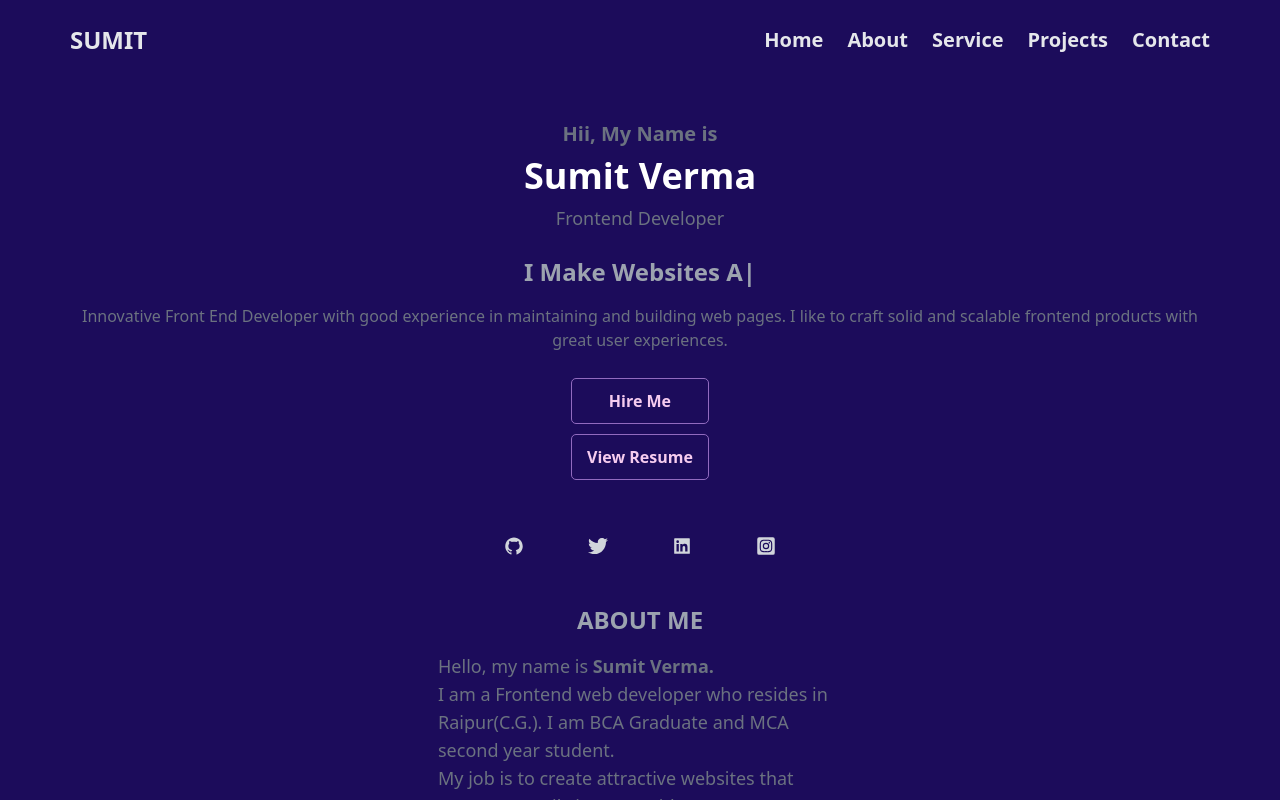
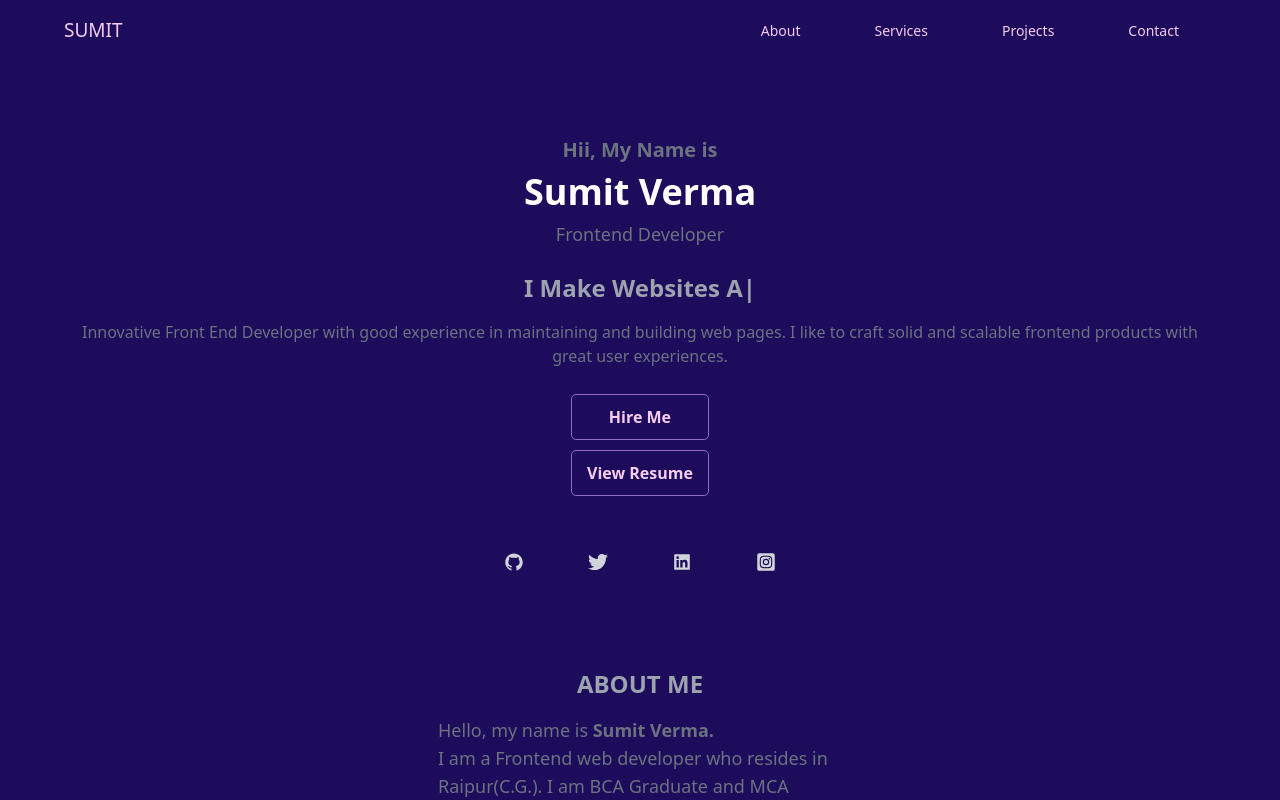
Before and after one commit to SUM-X-0604/my_portfolio, a React (Create React App) app: page / in a window 1280 px wide. Shown: the top 800 px of the page. Built offline with nearby package versions, Linux system fonts and the light colour scheme.

Commit message:
nav bar fixed

```diff
--- a/package.json
+++ b/package.json
@@ -16,6 +16,7 @@
     "react-reveal": "^1.2.2",
     "react-router-dom": "^6.3.0",
     "react-scripts": "5.0.1",
+    "react-scroll": "^1.8.7",
     "react-typed": "^1.2.0",
     "web-vitals": "^2.1.4"
   },
--- a/src/components/Header.js
+++ b/src/components/Header.js
@@ -13,7 +13,7 @@ const Header = () => {
     return (
         <>
             {/* Section */}
-            <section className='h-[100%] '>
+            <section className='h-[100%] pt-24 pb-12'>
 
                 {/* Container */}
                 <div div className='max-w-[1140px] m-auto flex flex-col'>
--- /dev/null
+++ b/src/components/NavBar.css
@@ -0,0 +1,189 @@
+.nav-container {
+    width: 100%;
+    height: 60px;
+    background: transparent;
+    position: fixed;
+    right: 0;
+    top: 0;
+    z-index: 1;
+}
+
+.nav-container.active {
+    backdrop-filter: blur(17px) saturate(191%);
+    background-color: rgba(61, 44, 141, 0.66);
+}
+
+.navbar {
+    width: 90%;
+    margin: auto;
+    height: 60px;
+    display: flex;
+    align-items: center;
+    justify-content: space-between;
+    /* position: relative; */
+}
+
+.logo > h1 {
+    color: #f6ccef;
+    font-size: 19px;
+    text-transform: capitalize;
+    margin: 0;
+    animation: scale-up-center 0.4s cubic-bezier(0.390, 0.575, 0.565, 1.000) 0.1s both;
+    cursor: pointer;
+}
+
+@keyframes scale-up-center {
+    0% {
+      transform: scale(0.5);
+    }
+    100% {
+      transform: scale(1);
+    }
+  }
+
+
+.list-group {
+    display: flex;
+    align-items: center;
+    justify-content: space-between;
+}
+
+.list-group.active {
+    transform: translateX(0);
+}
+
+.nav-link {
+    display: inline-block;
+    text-decoration: none;
+    margin: 0  25px;
+    color: #f6ccef;
+    font-size: 14px;
+    cursor: pointer;
+    text-transform: capitalize;
+    font-weight: 400;
+    border: 2px solid transparent;
+    padding: 8px 10px;
+    text-align: center;
+    position: relative;
+    animation: fade-in-fwd 3s cubic-bezier(0.390, 0.575, 0.565, 1.000) 0.2s forwards;
+}
+
+@keyframes fade-in-fwd {
+    0% {
+      transform: translateZ(-80px);
+      opacity: 0;
+    }
+    100% {
+      transform: translateZ(0);
+      opacity: 1;
+    }
+}
+
+
+.nav-link:before {
+    content: '';
+    position: absolute;
+    width: 102%;
+    height: 3px;
+    border-radius: 4px;
+    right: 0;
+    top: -3px;
+    background: #d700ff;
+    transform: scale(0);
+}
+
+.nav-link:hover::before {
+    color: #d700ff;
+    font-weight: 400;
+    transition: all 0.3s linear;
+    transform: scale(1.1);
+    font-size: 14px;
+}
+
+.nav-link:active {
+    color: #d700ff;
+    font-weight: 400;
+    transition: all 0.3s linear;
+}
+
+.icons {
+    cursor: pointer;
+    display: none;
+    animation: fade-in-fwd 3s cubic-bezier(0.390, 0.575, 0.565, 1.000) 0.2s forwards;
+
+}
+
+.bar1, .bar3 {
+    width: 25px;
+    margin: 4px;
+    height: 3px;
+    background: #f6ccef;
+    border-radius: 5px;
+    transition: all 0.5s cubic-bezier(.17,.67,.83,.67);
+}
+
+.bar2 {
+    width: 20px;
+    margin: 4px;
+    height: 3px;
+    background: #f6ccef;
+    transition: all 0.5 cubic-bezier(.17,.67,.83,.67);
+    border-radius: 5px;
+}
+
+.bar1.active {
+    transform: rotate(-45deg) translate(-5px, 6px);
+}
+
+.bar2.active {
+    /* opacity: 0; */
+    animation: fade-in 1s cubic-bezier(0.390, 0.575, 0.565, 1.000) forwards;
+}
+
+@keyframes fade-in {
+    0% {
+      /* transform: translateZ(-80px); */
+      opacity: 1;
+    }
+    100% {
+      transform: translateZ(0);
+      opacity: 0;
+    }
+}
+
+.bar3.active {
+    transform: rotate(45deg) translate(-5px, -6px);
+}
+
+@media screen and (max-width: 660px) {
+    .list-group {
+        position: absolute;
+        right: 0;
+        height: 92vh;
+        width: 50%;
+        top: 60px;
+        backdrop-filter: blur(17px) saturate(191%);
+        background-color: rgba(61, 44, 141, 0.66);
+        /* border: 1px solid #f6ccefa4; */
+        display: flex;
+        justify-content: flex-start;
+        flex-direction: column;
+        align-items: center;
+        transform: translateX(100%);
+        transition: transform 0.6s ease-in;
+    }
+
+    .nav-link {
+        width: 50%;
+        margin: 40px 0;
+        animation: fade-in-fwd 3s cubic-bezier(0.390, 0.575, 0.565, 1.000) 0.2s forwards;
+    }
+
+    .icons {
+        display: block;
+    }
+
+    .list-group li {
+        font-size: 16px;
+    }
+}
--- a/src/components/NavBar.js
+++ b/src/components/NavBar.js
@@ -1,91 +1,190 @@
-import React, { useState } from "react";
-import { AiOutlineMenu, AiOutlineClose } from "react-icons/ai";
+// import React, { useState } from "react";
+// import { AiOutlineMenu, AiOutlineClose } from "react-icons/ai";
+
+// const Navbar = () => {
+//     const [nav, setNav] = useState(false);
+//     const [scroll, setScroll] = useState(false);
+
+//     const menuHandler = () => {
+//         setNav(!nav);
+//     };
+
+//     const background = () => {
+//         if (window.scrollY >= 60) {
+//             setScroll(true)
+//         } else {
+//             setScroll(false)
+//         }
+//     }
+
+//     window.addEventListener('scroll', background)
+
+
+//     return (
+//         <>
+//             {/* navbar */}
+//             {/* navbar */}
+//             <nav className={scroll ? 'bkd w-full h-20 px-6 bg-transparent bg-scroll sticky top-0 bg-red-600' : "w-full h-20 px-6 bg-transparent bg-scroll sticky top-0 "}>
+//                 <div className="max-w-[1140px] m-auto flex justify-between items-center h-full  ">
+
+//                     {/* desktop view */}
+//                     <div >
+//                         <h1 className="text-2xl font-bold cursor-pointer text-gray-200">SUMIT</h1>
+//                     </div>
+//                     <div className="hidden sm:block " >
+//                         <ul className="flex text-gray-200 text-xl items-center space-x-6 font-semibold ">
+//                             <li
+//                                 className="navlink">Home
+//                             </li>
+//                             <li
+//                                 className="navlink">About
+//                             </li>
+//                             <li
+//                                 className="navlink">Service
+//                             </li>
+//                             <li
+//                                 className="navlink">Projects
+//                             </li>
+//                             <li
+//                                 className="navlink">Contact
+//                             </li>
+//                         </ul>
+//                     </div>
+
+//                     {/* Hamburger */}
+//                     <div
+//                         onClick={menuHandler}
+//                         className="block sm:hidden"
+//                     >
+//                         {nav ? (
+//                             <AiOutlineClose size={20} className="sm:hidden text-gray-200" />
+//                         ) : (
+//                             <AiOutlineMenu size={20} className="sm:hidden text-gray-200 " />
+//                         )}
+//                     </div>
+
+//                     {/* Movile View */}
+//                     <div
+//                         className={
+//                             nav
+//                                 ? "bkd w-full absolute z-100  text-gray-200 flex font-bold text-xl justify-center text-center left-0 top-20 py-8 drop-shadow-2xl md:hidden z-[7]"
+//                                 : "absolute left-[-100%]"
+//                         }
+
+//                     >
+//                         <ul className="space-y-4">
+//                             <li className="py-2 cursor-pointer ">Home</li>
+//                             <li className="py-2 cursor-pointer">About</li>
+//                             <li className="py-2 cursor-pointer">Services</li>
+//                             <li className="py-2 cursor-pointer">Projects</li>
+//                             <li className="py-2 cursor-pointer">Contact</li>
+//                         </ul>
+//                     </div>
+
+//                 </div>
+//             </nav>
+
+//         </>
+//     );
+// };
+
+// export default Navbar;
+
+
+
+
+import React, { useState } from 'react'
+import './NavBar.css'
+import { Link } from "react-scroll"
 
 const Navbar = () => {
     const [nav, setNav] = useState(false);
-    const [scroll, setScroll] = useState(false);
-
-    const menuHandler = () => {
-        setNav(!nav);
-    };
 
     const background = () => {
         if (window.scrollY >= 60) {
-            setScroll(true)
+            setNav(true)
         } else {
-            setScroll(false)
+            setNav(false)
         }
     }
 
     window.addEventListener('scroll', background)
 
+    const [click, setClick] = useState(false)
+
+    const handleClick = () => setClick(!click);
+
+    const handleScroll = () => {
+        window.scrollTo({
+            top: 0,
+            behavior: 'smooth',
+            duration: 500
+        })
+    }
 
     return (
-        <>
-            {/* navbar */}
-            {/* navbar */}
-            <nav className={scroll ? 'bkd w-full h-20 px-6 bg-transparent bg-scroll sticky top-0 bg-red-600' : "w-full h-20 px-6 bg-transparent bg-scroll sticky top-0 "}>
-                <div className="max-w-[1140px] m-auto flex justify-between items-center h-full  ">
+        <div className={nav ? 'nav-container active' : 'nav-container'}>
+            <div className="navbar">
+                <div className="logo">
+                    <h1 onClick={handleScroll}>SUMIT</h1>
+                </div>
 
-                    {/* desktop view */}
-                    <div >
-                        <h1 className="text-2xl font-bold cursor-pointer text-gray-200">SUMIT</h1>
-                    </div>
-                    <div className="hidden sm:block " >
-                        <ul className="flex text-gray-200 text-xl items-center space-x-6 font-semibold ">
-                            <li
-                                className="navlink">Home
-                            </li>
-                            <li
-                                className="navlink">About
-                            </li>
-                            <li
-                                className="navlink">Service
-                            </li>
-                            <li
-                                className="navlink">Projects
-                            </li>
-                            <li
-                                className="navlink">Contact
-                            </li>
-                        </ul>
-                    </div>
+                <div className={click ? 'list-group active' : 'list-group'}>
+                    <Link
+                        className='nav-link'
+                        activeClass="active"
+                        to="/"
+                        spy={true}
+                        smooth={true}
+                        offset={-100}
+                        duration={500}>
+                        About
+                    </Link>
 
-                    {/* Hamburger */}
-                    <div
-                        onClick={menuHandler}
-                        className="block sm:hidden"
-                    >
-                        {nav ? (
-                            <AiOutlineClose size={20} className="sm:hidden text-gray-200" />
-                        ) : (
-                            <AiOutlineMenu size={20} className="sm:hidden text-gray-200 " />
-                        )}
-                    </div>
+                    <Link
+                        className='nav-link'
+                        activeClass="active"
+                        to="/"
+                        spy={true}
+                        smooth={true}
+                        offset={-100}
+                        duration={500}>
+                        Services
+                    </Link>
 
-                    {/* Movile View */}
-                    <div
-                        className={
-                            nav
-                                ? "bkd w-full absolute z-100  text-gray-200 flex font-bold text-xl justify-center text-center left-0 top-20 py-8 drop-shadow-2xl md:hidden "
-                                : "absolute left-[-100%]"
-                        }
+                    <Link
+                        className='nav-link'
+                        activeClass="active"
+                        to="/"
+                        spy={true}
+                        smooth={true}
+                        offset={-100}
+                        duration={500}>
+                        Projects
+                    </Link>
 
-                    >
-                        <ul className="space-y-4">
-                            <li className="py-2 cursor-pointer ">Home</li>
-                            <li className="py-2 cursor-pointer">About</li>
-                            <li className="py-2 cursor-pointer">Services</li>
-                            <li className="py-2 cursor-pointer">Projects</li>
-                            <li className="py-2 cursor-pointer">Contact</li>
-                        </ul>
-                    </div>
+                    <Link
+                        className='nav-link'
+                        activeClass="active"
+                        to="/"
+                        spy={true}
+                        smooth={true}
+                        offset={-100}
+                        duration={500}>
+                        Contact
+                    </Link>
 
                 </div>
-            </nav>
 
-        </>
-    );
-};
 
-export default Navbar;
+                <div className="icons" onClick={handleClick}>
+                    <div className={click ? "bar1 active" : "bar1"}></div>
+                    <div className={click ? "bar2 active" : "bar2"}></div>
+                    <div className={click ? "bar3 active" : "bar3"}></div>
+                </div>
+            </div>
+        </div>
+    )
+}
+
+export default Navbar
--- a/src/index.css
+++ b/src/index.css
@@ -19,6 +19,8 @@
     .footer_link{
         @apply font-semibold text-gray-300
     }
+
+
 }
 
 /* scroll bar */
```
Also changed, not shown: 1 other file (tests, documents, lock files or other folders).
